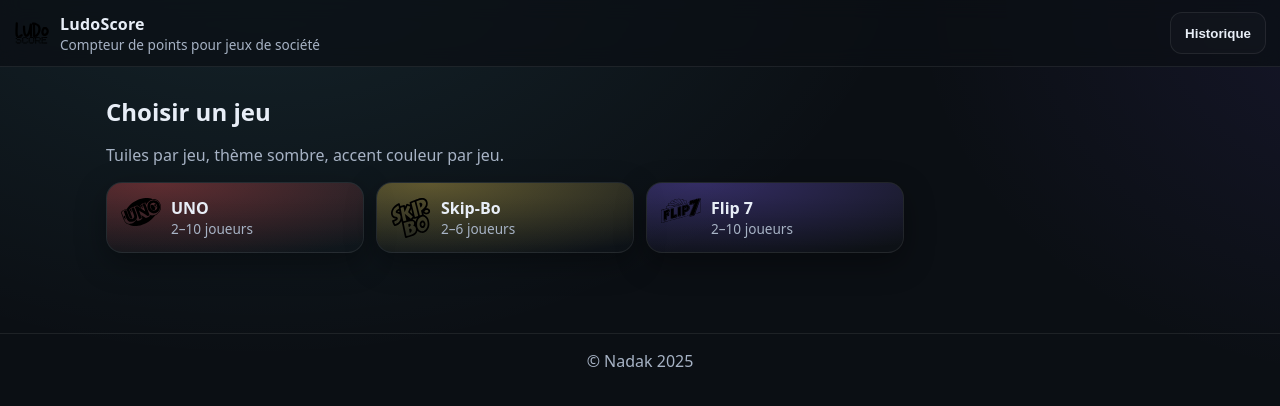
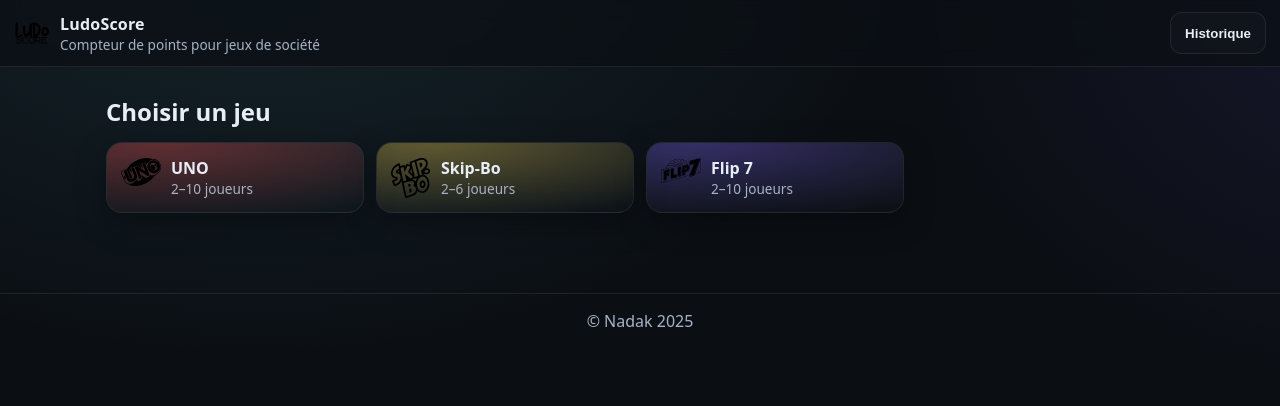
Before and after one commit to Nadak3141/LudoScore, a plain HTML site: page index.html in a window 1280 px wide. Drawn offline with nearby package versions, Linux system fonts and the light colour scheme.

Commit message:
Update index.html

```diff
--- a/index.html
+++ b/index.html
@@ -34,7 +34,6 @@
     <section id="viewHome" class="view view--active" aria-label="Accueil">
       <div class="homeHead">
         <h1>Choisir un jeu</h1>
-        <p class="muted">Tuiles par jeu, thème sombre, accent couleur par jeu.</p>
       </div>
       <div id="gamesGrid" class="grid"></div>
     </section>
```
